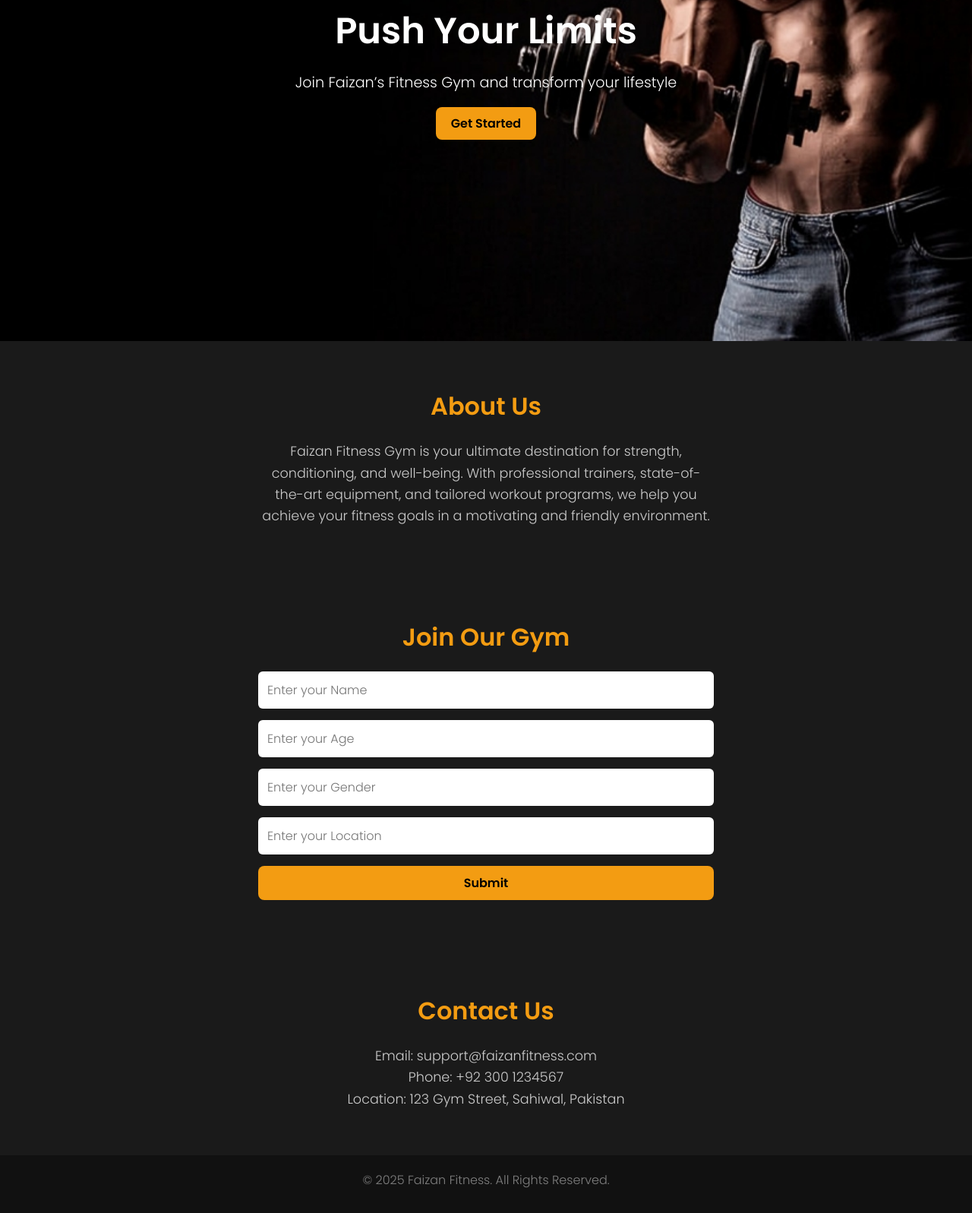
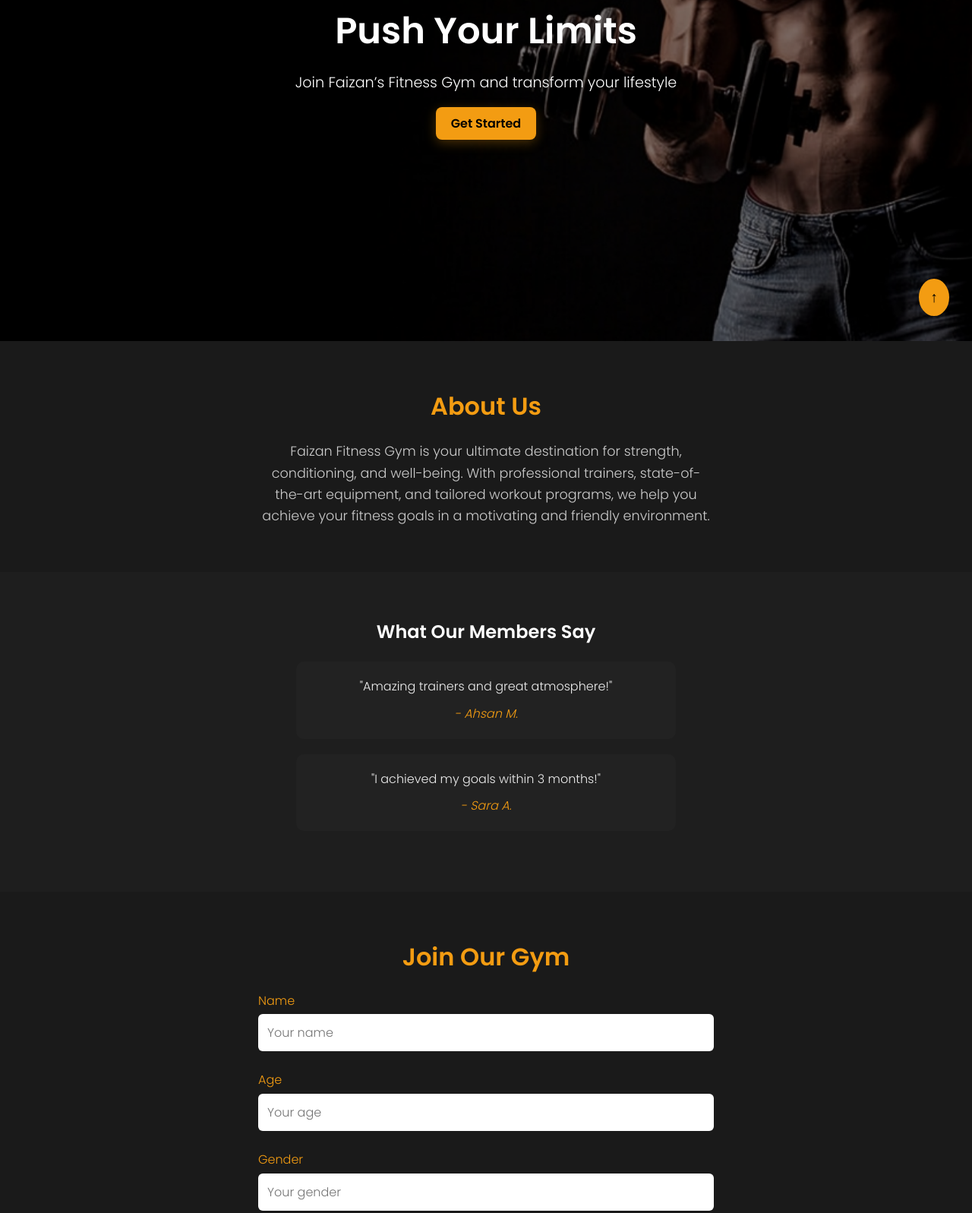
Before and after one commit to Faizan-rabbani/Gym-website, a plain HTML site: page GYM.html in a window 1280 px wide. Shown: the part 354-1951 px from the top of the page at 76% size. Drawn offline with Linux system fonts and the light colour scheme.

Commit message:
new updates

```diff
--- a/GYM.css
+++ b/GYM.css
@@ -59,16 +59,35 @@ body {
   align-items: center;
   justify-content: center;
   text-align: center;
+  position: relative;
+}
+
+.hero::before {
+  content: "";
+  position: absolute;
+  top: 0;
+  left: 0;
+  width: 100%;
+  height: 90vh;
+  background-color: rgba(0, 0, 0, 0.5);
+  z-index: 1;
+}
+
+.hero-content {
+  position: relative;
+  z-index: 2;
 }
 
 .hero-content h2 {
   font-size: 3rem;
   margin-bottom: 15px;
+  animation: fadeInUp 1s ease-in-out;
 }
 
 .hero-content p {
   font-size: 1.2rem;
   margin-bottom: 25px;
+  animation: fadeInUp 1.2s ease-in-out;
 }
 
 .btn {
@@ -81,11 +100,13 @@ body {
   cursor: pointer;
   text-decoration: none;
   transition: 0.3s ease;
+  box-shadow: 0 4px 15px rgba(243, 156, 18, 0.3);
 }
 
 .btn:hover {
-  background-color: white;
-  color: black;
+  background-color: #fff;
+  color: #f39c12;
+  transform: scale(1.05);
 }
 
 .about-section,
@@ -94,6 +115,7 @@ body {
   padding: 60px 8%;
   background-color: #1a1a1a;
   text-align: center;
+  animation: fadeInUp 0.8s ease-in-out;
 }
 
 .about-container,
@@ -117,6 +139,29 @@ body {
   color: #ccc;
 }
 
+.testimonial-section {
+  padding: 60px 8%;
+  background-color: #1e1e1e;
+  text-align: center;
+  animation: fadeInUp 0.8s ease-in-out;
+}
+
+.testimonial {
+  margin: 20px auto;
+  max-width: 500px;
+  background: #222;
+  padding: 20px;
+  border-radius: 10px;
+  color: #eee;
+}
+
+.testimonial span {
+  display: block;
+  margin-top: 10px;
+  font-style: italic;
+  color: #f39c12;
+}
+
 form input {
   width: 100%;
   padding: 12px;
@@ -124,6 +169,14 @@ form input {
   border-radius: 6px;
   border: none;
   font-size: 1rem;
+}
+
+form label {
+  display: block;
+  margin: 10px 0 5px;
+  text-align: left;
+  color: #f39c12;
+  font-weight: 500;
 }
 
 form button {
@@ -143,11 +196,51 @@ form button:hover {
   background-color: white;
 }
 
+.success-message {
+  background-color: #1a1a1a;
+  padding: 40px;
+  margin-top: 30px;
+  border-radius: 10px;
+  text-align: center;
+  color: #f1f1f1;
+  animation: fadeInUp 0.8s ease-in-out;
+}
+
+.success-message h3 {
+  color: #f39c12;
+  margin-bottom: 10px;
+}
+
 .footer {
   padding: 20px;
   text-align: center;
   background-color: #111;
   color: gray;
+}
+
+.top-btn {
+  position: fixed;
+  bottom: 30px;
+  right: 30px;
+  padding: 10px 15px;
+  background-color: #f39c12;
+  color: black;
+  border: none;
+  border-radius: 50%;
+  font-size: 1.2rem;
+  cursor: pointer;
+  z-index: 99;
+}
+
+@keyframes fadeInUp {
+  from {
+    opacity: 0;
+    transform: translateY(20px);
+  }
+  to {
+    opacity: 1;
+    transform: translateY(0);
+  }
 }
 
 @media (max-width: 768px) {
--- a/GYM.html
+++ b/GYM.html
@@ -6,9 +6,9 @@
   <title>Faizan's Fitness Gym</title>
   <link rel="stylesheet" href="GYM.css" />
   <link href="https://fonts.googleapis.com/css2?family=Poppins:wght@300;600&display=swap" rel="stylesheet">
+  <meta name="description" content="Transform your body and mind at Faizan Fitness Gym — Sahiwal's most trusted gym.">
 </head>
 <body>
-
 
   <header class="navbar">
     <div class="logo">
@@ -25,7 +25,6 @@
     </nav>
   </header>
 
-
   <section class="hero" id="hero">
     <div class="hero-content">
       <h2>Push Your Limits</h2>
@@ -34,7 +33,6 @@
     </div>
   </section>
 
-
   <section class="about-section" id="about">
     <div class="about-container">
       <h2>About Us</h2>
@@ -42,20 +40,43 @@
     </div>
   </section>
 
+  <section class="testimonial-section">
+    <h2>What Our Members Say</h2>
+    <div class="testimonial">
+      <p>"Amazing trainers and great atmosphere!"</p>
+      <span>- Ahsan M.</span>
+    </div>
+    <div class="testimonial">
+      <p>"I achieved my goals within 3 months!"</p>
+      <span>- Sara A.</span>
+    </div>
+  </section>
 
   <section class="form-section" id="join">
     <div class="form-container">
       <h2>Join Our Gym</h2>
-      <form action="noaction.php" method="post">
-        <input type="text" placeholder="Enter your Name" required />
-        <input type="number" placeholder="Enter your Age" required />
-        <input type="text" placeholder="Enter your Gender" required />
-        <input type="text" placeholder="Enter your Location" required />
+      <form id="gymForm">
+        <label>Name</label>
+        <input type="text" name="name" placeholder="Your name" required />
+
+        <label>Age</label>
+        <input type="number" name="age" placeholder="Your age" required />
+
+        <label>Gender</label>
+        <input type="text" name="gender" placeholder="Your gender" required />
+
+        <label>Location</label>
+        <input type="text" name="location" placeholder="Your location" required />
+
         <button type="submit" class="btn">Submit</button>
       </form>
+
+      <div id="successMessage" class="success-message" style="display:none;">
+        <h3>🎉 Thank you for joining Faizan Fitness Gym!</h3>
+        <p>We will contact you soon. Stay strong!</p>
+      </div>
     </div>
   </section>
-
 
   <section class="contact-section" id="contact">
     <div class="contact-container">
@@ -66,10 +87,11 @@
     </div>
   </section>
 
-
   <footer class="footer">
     <p>© 2025 Faizan Fitness. All Rights Reserved.</p>
   </footer>
 
+  <button onclick="window.scrollTo({top: 0, behavior: 'smooth'})" class="top-btn">↑</button>
+  <script src="GYM.js"></script>
 </body>
 </html>
--- /dev/null
+++ b/GYM.js
@@ -0,0 +1,5 @@
+document.getElementById("gymForm").addEventListener("submit", function (e) {
+      e.preventDefault();
+      this.style.display = "none";
+      document.getElementById("successMessage").style.display = "block";
+    });
```
